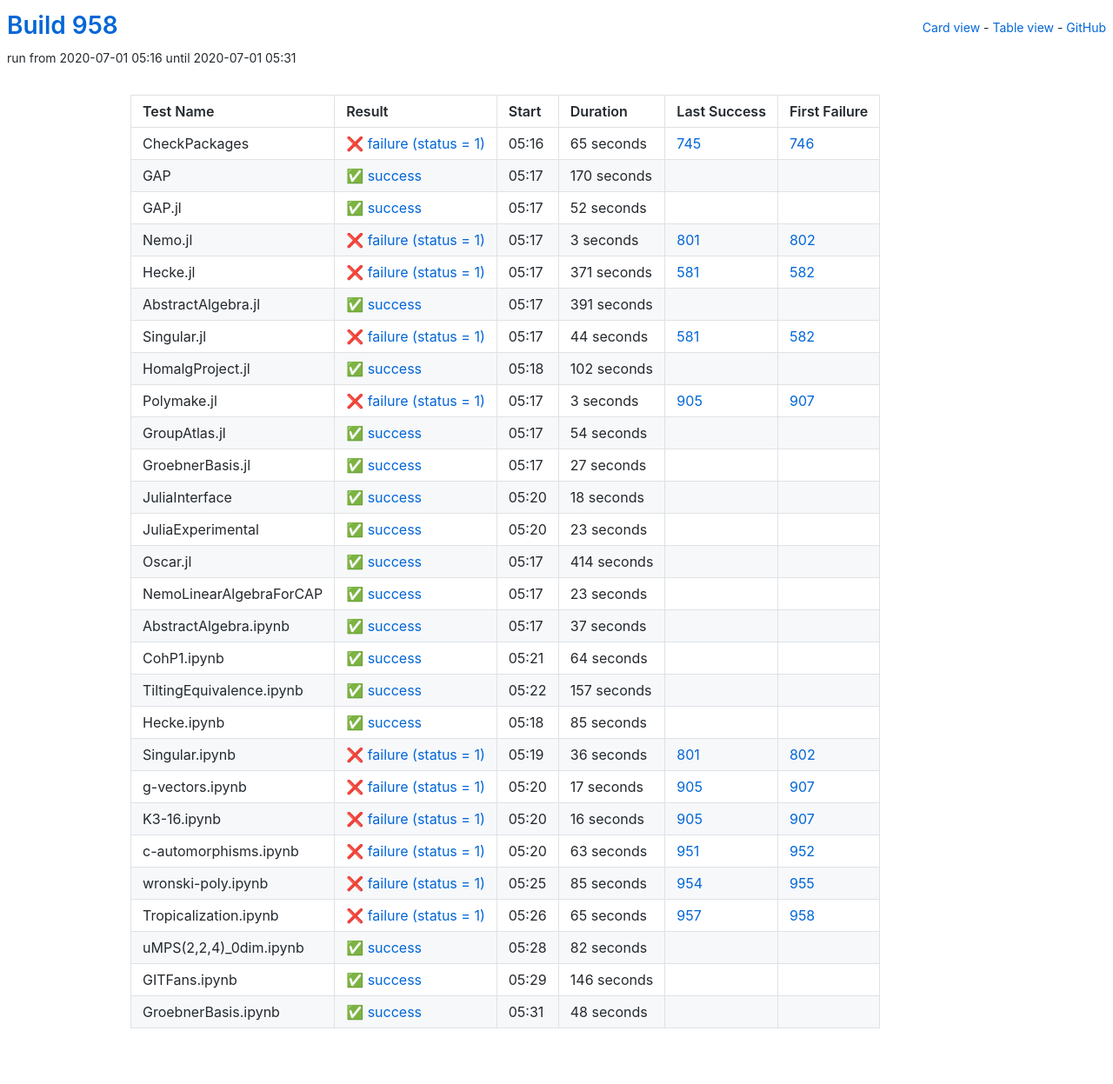
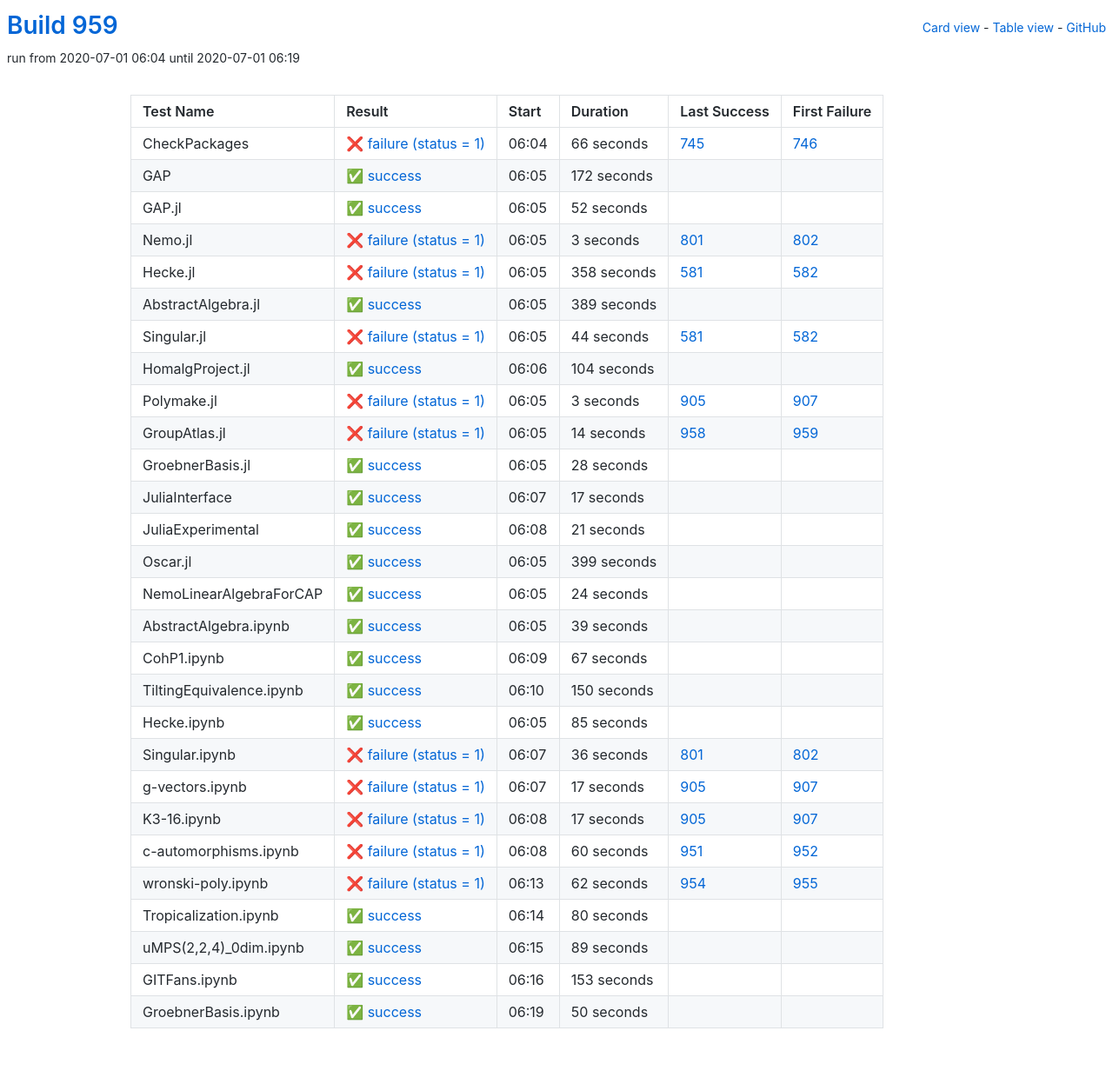
Before and after one commit to oscar-system/oscar-ci-status-1.4, a Jekyll site: the page built from table.html, in a window 1280 px wide. Shown: the whole page at 87% size. Built offline with Jekyll 4.4.1, drawn with Linux system fonts in a browser that asks for light colours.

Commit message:
Build #959

```diff
--- a/_data/ci.yml
+++ b/_data/ci.yml
@@ -1,6 +1,6 @@
 ---
-build: 958
-build_url: https://oscarci.mathematik.uni-kl.de/job/oscar-julia-1.4/958/
+build: 959
+build_url: https://oscarci.mathematik.uni-kl.de/job/oscar-julia-1.4/959/
 job: oscar-julia-1.4
 organization: oscar-system
 repo: oscar-ci-status-1.4
@@ -8,32 +8,32 @@ repourl: https://github.com/oscar-system/oscar-ci-status-1.4
 tests:
 - name: CheckPackages
   id: checkpackages
-  log: https://oscarci.mathematik.uni-kl.de/job/oscar-julia-1.4/958/artifact/logs/build-958/CheckPackages.log
-  start: 2020-07-01 05:16
+  log: https://oscarci.mathematik.uni-kl.de/job/oscar-julia-1.4/959/artifact/logs/build-959/CheckPackages.log
+  start: 2020-07-01 06:04
   success: false
   exitcode: 1
   status: failure
-  duration: 65
+  duration: 66
   last_success: 745
   last_success_url: https://oscarci.mathematik.uni-kl.de/job/oscar-julia-1.4/745/
   first_failure: 746
   first_failure_url: https://oscarci.mathematik.uni-kl.de/job/oscar-julia-1.4/746/
 - name: GAP
   id: gap
-  log: https://oscarci.mathematik.uni-kl.de/job/oscar-julia-1.4/958/artifact/logs/build-958/GAP.log
-  start: 2020-07-01 05:17
+  log: https://oscarci.mathematik.uni-kl.de/job/oscar-julia-1.4/959/artifact/logs/build-959/GAP.log
+  start: 2020-07-01 06:05
   success: true
   exitcode: 0
   status: success
-  duration: 170
+  duration: 172
   last_success: false
   last_success_url:
   first_failure: false
   first_failure_url:
 - name: GAP.jl
   id: gap-jl
-  log: https://oscarci.mathematik.uni-kl.de/job/oscar-julia-1.4/958/artifact/logs/build-958/GAP.jl.log
-  start: 2020-07-01 05:17
+  log: https://oscarci.mathematik.uni-kl.de/job/oscar-julia-1.4/959/artifact/logs/build-959/GAP.jl.log
+  start: 2020-07-01 06:05
   success: true
   exitcode: 0
   status: success
@@ -44,8 +44,8 @@ tests:
   first_failure_url:
 - name: Nemo.jl
   id: nemo-jl
-  log: https://oscarci.mathematik.uni-kl.de/job/oscar-julia-1.4/958/artifact/logs/build-958/Nemo.jl.log
-  start: 2020-07-01 05:17
+  log: https://oscarci.mathematik.uni-kl.de/job/oscar-julia-1.4/959/artifact/logs/build-959/Nemo.jl.log
+  start: 2020-07-01 06:05
   success: false
   exitcode: 1
   status: failure
@@ -56,32 +56,32 @@ tests:
   first_failure_url: https://oscarci.mathematik.uni-kl.de/job/oscar-julia-1.4/802/
 - name: Hecke.jl
   id: hecke-jl
-  log: https://oscarci.mathematik.uni-kl.de/job/oscar-julia-1.4/958/artifact/logs/build-958/Hecke.jl.log
-  start: 2020-07-01 05:17
+  log: https://oscarci.mathematik.uni-kl.de/job/oscar-julia-1.4/959/artifact/logs/build-959/Hecke.jl.log
+  start: 2020-07-01 06:05
   success: false
   exitcode: 1
   status: failure
-  duration: 371
+  duration: 358
   last_success: 581
   last_success_url: https://oscarci.mathematik.uni-kl.de/job/oscar-julia-1.4/581/
   first_failure: 582
   first_failure_url: https://oscarci.mathematik.uni-kl.de/job/oscar-julia-1.4/582/
 - name: AbstractAlgebra.jl
   id: abstractalgebra-jl
-  log: https://oscarci.mathematik.uni-kl.de/job/oscar-julia-1.4/958/artifact/logs/build-958/AbstractAlgebra.jl.log
-  start: 2020-07-01 05:17
+  log: https://oscarci.mathematik.uni-kl.de/job/oscar-julia-1.4/959/artifact/logs/build-959/AbstractAlgebra.jl.log
+  start: 2020-07-01 06:05
   success: true
   exitcode: 0
   status: success
-  duration: 391
+  duration: 389
   last_success: false
   last_success_url:
   first_failure: false
   first_failure_url:
 - name: Singular.jl
   id: singular-jl
-  log: https://oscarci.mathematik.uni-kl.de/job/oscar-julia-1.4/958/artifact/logs/build-958/Singular.jl.log
-  start: 2020-07-01 05:17
+  log: https://oscarci.mathematik.uni-kl.de/job/oscar-julia-1.4/959/artifact/logs/build-959/Singular.jl.log
+  start: 2020-07-01 06:05
   success: false
   exitcode: 1
   status: failure
@@ -92,20 +92,20 @@ tests:
   first_failure_url: https://oscarci.mathematik.uni-kl.de/job/oscar-julia-1.4/582/
 - name: HomalgProject.jl
   id: homalgproject-jl
-  log: https://oscarci.mathematik.uni-kl.de/job/oscar-julia-1.4/958/artifact/logs/build-958/HomalgProject.jl.log
-  start: 2020-07-01 05:18
+  log: https://oscarci.mathematik.uni-kl.de/job/oscar-julia-1.4/959/artifact/logs/build-959/HomalgProject.jl.log
+  start: 2020-07-01 06:06
   success: true
   exitcode: 0
   status: success
-  duration: 102
+  duration: 104
   last_success: false
   last_success_url:
   first_failure: false
   first_failure_url:
 - name: Polymake.jl
   id: polymake-jl
-  log: https://oscarci.mathematik.uni-kl.de/job/oscar-julia-1.4/958/artifact/logs/build-958/Polymake.jl.log
-  start: 2020-07-01 05:17
+  log: https://oscarci.mathematik.uni-kl.de/job/oscar-julia-1.4/959/artifact/logs/build-959/Polymake.jl.log
+  start: 2020-07-01 06:05
   success: false
   exitcode: 1
   status: failure
@@ -116,116 +116,116 @@ tests:
   first_failure_url: https://oscarci.mathematik.uni-kl.de/job/oscar-julia-1.4/907/
 - name: GroupAtlas.jl
   id: groupatlas-jl
-  log: https://oscarci.mathematik.uni-kl.de/job/oscar-julia-1.4/958/artifact/logs/build-958/GroupAtlas.jl.log
-  start: 2020-07-01 05:17
+  log: https://oscarci.mathematik.uni-kl.de/job/oscar-julia-1.4/959/artifact/logs/build-959/GroupAtlas.jl.log
+  start: 2020-07-01 06:05
+  success: false
+  exitcode: 1
+  status: failure
+  duration: 14
+  last_success: 958
+  last_success_url: https://oscarci.mathematik.uni-kl.de/job/oscar-julia-1.4/958/
+  first_failure: 959
+  first_failure_url: https://oscarci.mathematik.uni-kl.de/job/oscar-julia-1.4/959/
+- name: GroebnerBasis.jl
+  id: groebnerbasis-jl
+  log: https://oscarci.mathematik.uni-kl.de/job/oscar-julia-1.4/959/artifact/logs/build-959/GroebnerBasis.jl.log
+  start: 2020-07-01 06:05
   success: true
   exitcode: 0
   status: success
-  duration: 54
-  last_success: false
-  last_success_url:
-  first_failure: false
-  first_failure_url:
-- name: GroebnerBasis.jl
-  id: groebnerbasis-jl
-  log: https://oscarci.mathematik.uni-kl.de/job/oscar-julia-1.4/958/artifact/logs/build-958/GroebnerBasis.jl.log
-  start: 2020-07-01 05:17
-  success: true
-  exitcode: 0
-  status: success
-  duration: 27
+  duration: 28
   last_success: false
   last_success_url:
   first_failure: false
   first_failure_url:
 - name: JuliaInterface
   id: juliainterface
-  log: https://oscarci.mathematik.uni-kl.de/job/oscar-julia-1.4/958/artifact/logs/build-958/JuliaInterface.log
-  start: 2020-07-01 05:20
+  log: https://oscarci.mathematik.uni-kl.de/job/oscar-julia-1.4/959/artifact/logs/build-959/JuliaInterface.log
+  start: 2020-07-01 06:07
   success: true
   exitcode: 0
   status: success
-  duration: 18
+  duration: 17
   last_success: false
   last_success_url:
   first_failure: false
   first_failure_url:
 - name: JuliaExperimental
   id: juliaexperimental
-  log: https://oscarci.mathematik.uni-kl.de/job/oscar-julia-1.4/958/artifact/logs/build-958/JuliaExperimental.log
-  start: 2020-07-01 05:20
+  log: https://oscarci.mathematik.uni-kl.de/job/oscar-julia-1.4/959/artifact/logs/build-959/JuliaExperimental.log
+  start: 2020-07-01 06:08
   success: true
   exitcode: 0
   status: success
-  duration: 23
+  duration: 21
   last_success: false
   last_success_url:
   first_failure: false
   first_failure_url:
 - name: Oscar.jl
   id: oscar-jl
-  log: https://oscarci.mathematik.uni-kl.de/job/oscar-julia-1.4/958/artifact/logs/build-958/Oscar.jl.log
-  start: 2020-07-01 05:17
+  log: https://oscarci.mathematik.uni-kl.de/job/oscar-julia-1.4/959/artifact/logs/build-959/Oscar.jl.log
+  start: 2020-07-01 06:05
   success: true
   exitcode: 0
   status: success
-  duration: 414
+  duration: 399
   last_success: false
   last_success_url:
   first_failure: false
   first_failure_url:
 - name: NemoLinearAlgebraForCAP
   id: nemolinearalgebraforcap
-  log: https://oscarci.mathematik.uni-kl.de/job/oscar-julia-1.4/958/artifact/logs/build-958/NemoLinearAlgebraForCAP.log
-  start: 2020-07-01 05:17
+  log: https://oscarci.mathematik.uni-kl.de/job/oscar-julia-1.4/959/artifact/logs/build-959/NemoLinearAlgebraForCAP.log
+  start: 2020-07-01 06:05
   success: true
   exitcode: 0
   status: success
-  duration: 23
+  duration: 24
   last_success: false
   last_success_url:
   first_failure: false
   first_failure_url:
 - name: AbstractAlgebra.ipynb
   id: abstractalgebra-ipynb
-  log: https://oscarci.mathematik.uni-kl.de/job/oscar-julia-1.4/958/artifact/logs/build-958/AbstractAlgebra.ipynb.log
-  start: 2020-07-01 05:17
+  log: https://oscarci.mathematik.uni-kl.de/job/oscar-julia-1.4/959/artifact/logs/build-959/AbstractAlgebra.ipynb.log
+  start: 2020-07-01 06:05
   success: true
   exitcode: 0
   status: success
-  duration: 37
+  duration: 39
   last_success: false
   last_success_url:
   first_failure: false
   first_failure_url:
 - name: CohP1.ipynb
   id: cohp1-ipynb
-  log: https://oscarci.mathematik.uni-kl.de/job/oscar-julia-1.4/958/artifact/logs/build-958/CohP1.ipynb.log
-  start: 2020-07-01 05:21
+  log: https://oscarci.mathematik.uni-kl.de/job/oscar-julia-1.4/959/artifact/logs/build-959/CohP1.ipynb.log
+  start: 2020-07-01 06:09
   success: true
   exitcode: 0
   status: success
-  duration: 64
+  duration: 67
   last_success: false
   last_success_url:
   first_failure: false
   first_failure_url:
 - name: TiltingEquivalence.ipynb
   id: tiltingequivalence-ipynb
-  log: https://oscarci.mathematik.uni-kl.de/job/oscar-julia-1.4/958/artifact/logs/build-958/TiltingEquivalence.ipynb.log
-  start: 2020-07-01 05:22
+  log: https://oscarci.mathematik.uni-kl.de/job/oscar-julia-1.4/959/artifact/logs/build-959/TiltingEquivalence.ipynb.log
+  start: 2020-07-01 06:10
   success: true
   exitcode: 0
   status: success
-  duration: 157
+  duration: 150
   last_success: false
   last_success_url:
   first_failure: false
   first_failure_url:
 - name: Hecke.ipynb
   id: hecke-ipynb
-  log: https://oscarci.mathematik.uni-kl.de/job/oscar-julia-1.4/958/artifact/logs/build-958/Hecke.ipynb.log
-  start: 2020-07-01 05:18
+  log: https://oscarci.mathematik.uni-kl.de/job/oscar-julia-1.4/959/artifact/logs/build-959/Hecke.ipynb.log
+  start: 2020-07-01 06:05
   success: true
   exitcode: 0
   status: success
@@ -236,8 +236,8 @@ tests:
   first_failure_url:
 - name: Singular.ipynb
   id: singular-ipynb
-  log: https://oscarci.mathematik.uni-kl.de/job/oscar-julia-1.4/958/artifact/logs/build-958/Singular.ipynb.log
-  start: 2020-07-01 05:19
+  log: https://oscarci.mathematik.uni-kl.de/job/oscar-julia-1.4/959/artifact/logs/build-959/Singular.ipynb.log
+  start: 2020-07-01 06:07
   success: false
   exitcode: 1
   status: failure
@@ -248,8 +248,8 @@ tests:
   first_failure_url: https://oscarci.mathematik.uni-kl.de/job/oscar-julia-1.4/802/
 - name: g-vectors.ipynb
   id: g-vectors-ipynb
-  log: https://oscarci.mathematik.uni-kl.de/job/oscar-julia-1.4/958/artifact/logs/build-958/g-vectors.ipynb.log
-  start: 2020-07-01 05:20
+  log: https://oscarci.mathematik.uni-kl.de/job/oscar-julia-1.4/959/artifact/logs/build-959/g-vectors.ipynb.log
+  start: 2020-07-01 06:07
   success: false
   exitcode: 1
   status: failure
@@ -260,84 +260,84 @@ tests:
   first_failure_url: https://oscarci.mathematik.uni-kl.de/job/oscar-julia-1.4/907/
 - name: K3-16.ipynb
   id: k3-16-ipynb
-  log: https://oscarci.mathematik.uni-kl.de/job/oscar-julia-1.4/958/artifact/logs/build-958/K3-16.ipynb.log
-  start: 2020-07-01 05:20
+  log: https://oscarci.mathematik.uni-kl.de/job/oscar-julia-1.4/959/artifact/logs/build-959/K3-16.ipynb.log
+  start: 2020-07-01 06:08
   success: false
   exitcode: 1
   status: failure
-  duration: 16
+  duration: 17
   last_success: 905
   last_success_url: https://oscarci.mathematik.uni-kl.de/job/oscar-julia-1.4/905/
   first_failure: 907
   first_failure_url: https://oscarci.mathematik.uni-kl.de/job/oscar-julia-1.4/907/
 - name: c-automorphisms.ipynb
   id: c-automorphisms-ipynb
-  log: https://oscarci.mathematik.uni-kl.de/job/oscar-julia-1.4/958/artifact/logs/build-958/c-automorphisms.ipynb.log
-  start: 2020-07-01 05:20
+  log: https://oscarci.mathematik.uni-kl.de/job/oscar-julia-1.4/959/artifact/logs/build-959/c-automorphisms.ipynb.log
+  start: 2020-07-01 06:08
   success: false
   exitcode: 1
   status: failure
-  duration: 63
+  duration: 60
   last_success: 951
   last_success_url: https://oscarci.mathematik.uni-kl.de/job/oscar-julia-1.4/951/
   first_failure: 952
   first_failure_url: https://oscarci.mathematik.uni-kl.de/job/oscar-julia-1.4/952/
 - name: wronski-poly.ipynb
   id: wronski-poly-ipynb
-  log: https://oscarci.mathematik.uni-kl.de/job/oscar-julia-1.4/958/artifact/logs/build-958/wronski-poly.ipynb.log
-  start: 2020-07-01 05:25
+  log: https://oscarci.mathematik.uni-kl.de/job/oscar-julia-1.4/959/artifact/logs/build-959/wronski-poly.ipynb.log
+  start: 2020-07-01 06:13
   success: false
   exitcode: 1
   status: failure
-  duration: 85
+  duration: 62
   last_success: 954
   last_success_url: https://oscarci.mathematik.uni-kl.de/job/oscar-julia-1.4/954/
   first_failure: 955
   first_failure_url: https://oscarci.mathematik.uni-kl.de/job/oscar-julia-1.4/955/
 - name: Tropicalization.ipynb
   id: tropicalization-ipynb
-  log: https://oscarci.mathematik.uni-kl.de/job/oscar-julia-1.4/958/artifact/logs/build-958/Tropicalization.ipynb.log
-  start: 2020-07-01 05:26
-  success: false
-  exitcode: 1
-  status: failure
-  duration: 65
-  last_success: 957
-  last_success_url: https://oscarci.mathematik.uni-kl.de/job/oscar-julia-1.4/957/
-  first_failure: 958
-  first_failure_url: https://oscarci.mathematik.uni-kl.de/job/oscar-julia-1.4/958/
-- name: uMPS(2,2,4)_0dim.ipynb
-  id: umps-2-2-4-0dim-ipynb
-  log: https://oscarci.mathematik.uni-kl.de/job/oscar-julia-1.4/958/artifact/logs/build-958/uMPS-2-2-4-_0dim.ipynb.log
-  start: 2020-07-01 05:28
+  log: https://oscarci.mathematik.uni-kl.de/job/oscar-julia-1.4/959/artifact/logs/build-959/Tropicalization.ipynb.log
+  start: 2020-07-01 06:14
   success: true
   exitcode: 0
   status: success
-  duration: 82
+  duration: 80
+  last_success: false
+  last_success_url:
+  first_failure: false
+  first_failure_url:
+- name: uMPS(2,2,4)_0dim.ipynb
+  id: umps-2-2-4-0dim-ipynb
+  log: https://oscarci.mathematik.uni-kl.de/job/oscar-julia-1.4/959/artifact/logs/build-959/uMPS-2-2-4-_0dim.ipynb.log
+  start: 2020-07-01 06:15
+  success: true
+  exitcode: 0
+  status: success
+  duration: 89
   last_success: false
   last_success_url:
   first_failure: false
   first_failure_url:
 - name: GITFans.ipynb
   id: gitfans-ipynb
-  log: https://oscarci.mathematik.uni-kl.de/job/oscar-julia-1.4/958/artifact/logs/build-958/GITFans.ipynb.log
-  start: 2020-07-01 05:29
+  log: https://oscarci.mathematik.uni-kl.de/job/oscar-julia-1.4/959/artifact/logs/build-959/GITFans.ipynb.log
+  start: 2020-07-01 06:16
   success: true
   exitcode: 0
   status: success
-  duration: 146
+  duration: 153
   last_success: false
   last_success_url:
   first_failure: false
   first_failure_url:
 - name: GroebnerBasis.ipynb
   id: groebnerbasis-ipynb
-  log: https://oscarci.mathematik.uni-kl.de/job/oscar-julia-1.4/958/artifact/logs/build-958/GroebnerBasis.ipynb.log
-  start: 2020-07-01 05:31
+  log: https://oscarci.mathematik.uni-kl.de/job/oscar-julia-1.4/959/artifact/logs/build-959/GroebnerBasis.ipynb.log
+  start: 2020-07-01 06:19
   success: true
   exitcode: 0
   status: success
-  duration: 48
+  duration: 50
   last_success: false
   last_success_url:
   first_failure: false
```
Also changed, not shown: README.md.
